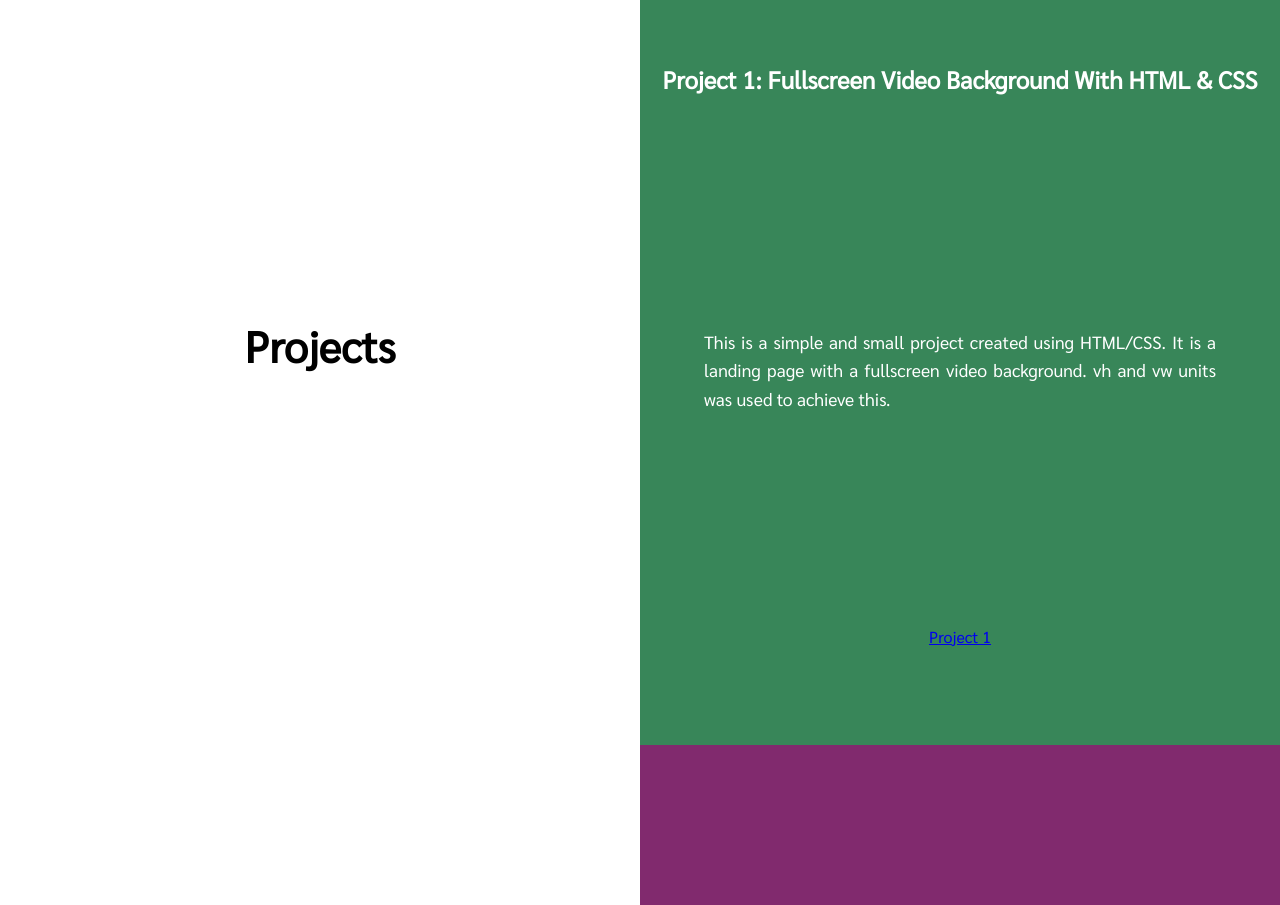
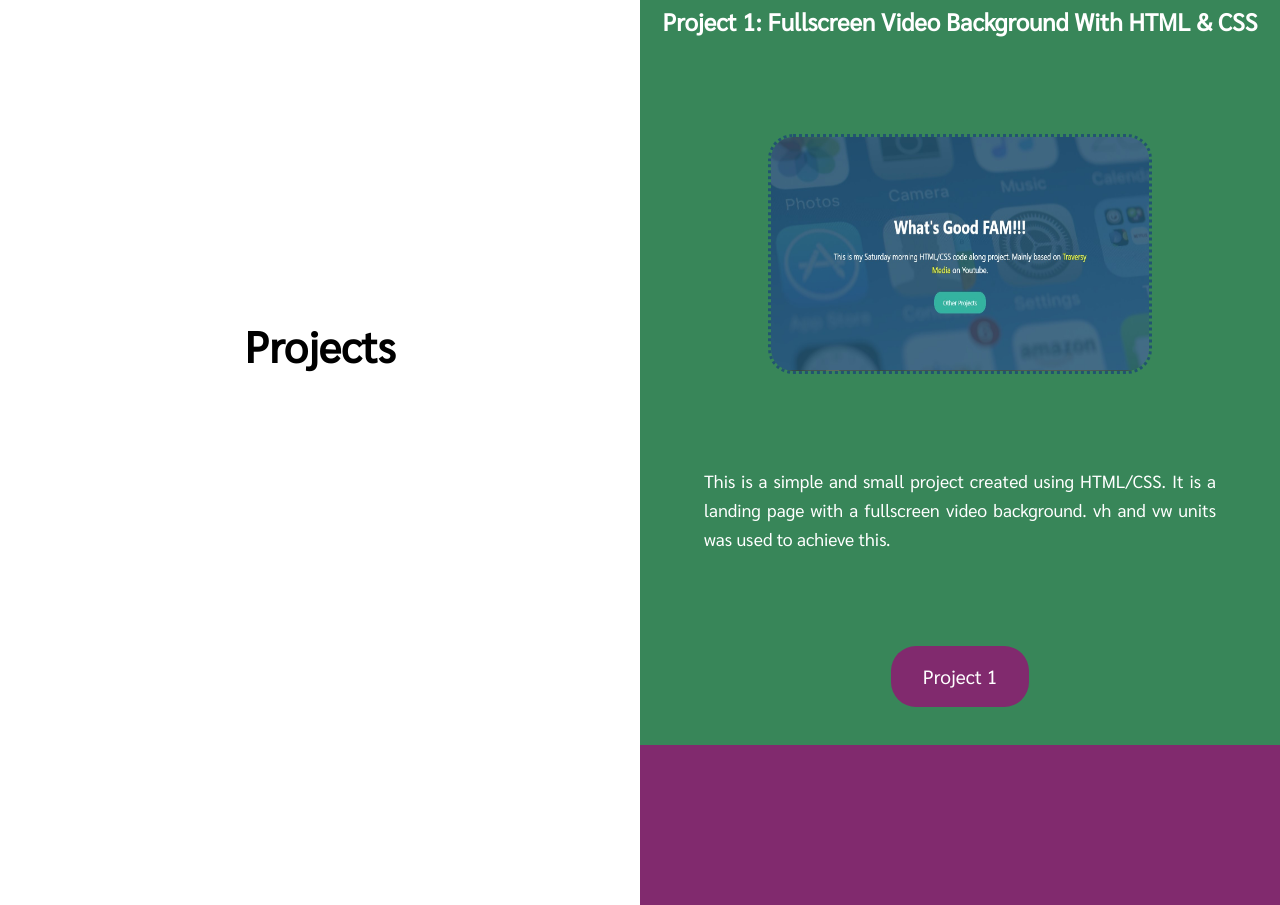
Before and after one commit to OCulzac/codealong_proj, a plain HTML site: page source/parallax.html in a window 1280 px wide. Shown: the part 855-1760 px from the top of the page. Drawn offline with Linux system fonts and the light colour scheme; a script that the page names is missing.

Commit message:
second commit: minor edits, button added

```diff
--- a/css/styles2.css
+++ b/css/styles2.css
@@ -68,10 +68,32 @@ header > p a {
   background-color: rgb(56, 134, 89);
 }
 .projects-pages div:nth-child(2) {
-  background-color: rgb(129, 42, 110);
+  background-color: #812a6e;
 }
 .projects-pages div:nth-child(3) {
   background-color: rgb(37, 88, 107);
+}
+
+.btn {
+  background: #812a6e;
+  color: #fff;
+  font-size: 1.2rem;
+  padding: 1rem 2rem;
+  text-decoration: none;
+  border-radius: 25px;
+}
+.btn:hover {
+  background: #ff2;
+  color: #225470;
+  transition-duration: 0.4s;
+}
+
+img {
+  width: 60%;
+  height: 30%;
+  border-color: #225470;
+  border-style: dotted;
+  border-radius: 25px;
 }
 
 footer {
--- a/javascript/app.js
+++ b/javascript/app.js
@@ -7,7 +7,7 @@ function splitScroll() {
     triggerHook: 0
   })
     .setPin('.projects-title')
-    .addIndicators()
+    /* .addIndicators() */
     .addTo(controller);
 }
 
--- a/source/parallax.html
+++ b/source/parallax.html
@@ -25,6 +25,11 @@
       <div class="projects-pages">
         <div class="pages">
           <h2>Project 1: Fullscreen Video Background With HTML & CSS</h2>
+
+          <img
+            src="/images/project1.jpg"
+            alt="Project 1 Image: Fullscreen Video Background Landing Page"
+          />
           <p>
             This is a simple and small project created using HTML/CSS. It is a
             landing page with a fullscreen video background. vh and vw units was
```
Also changed, not shown: images/project2.jpg (added).
